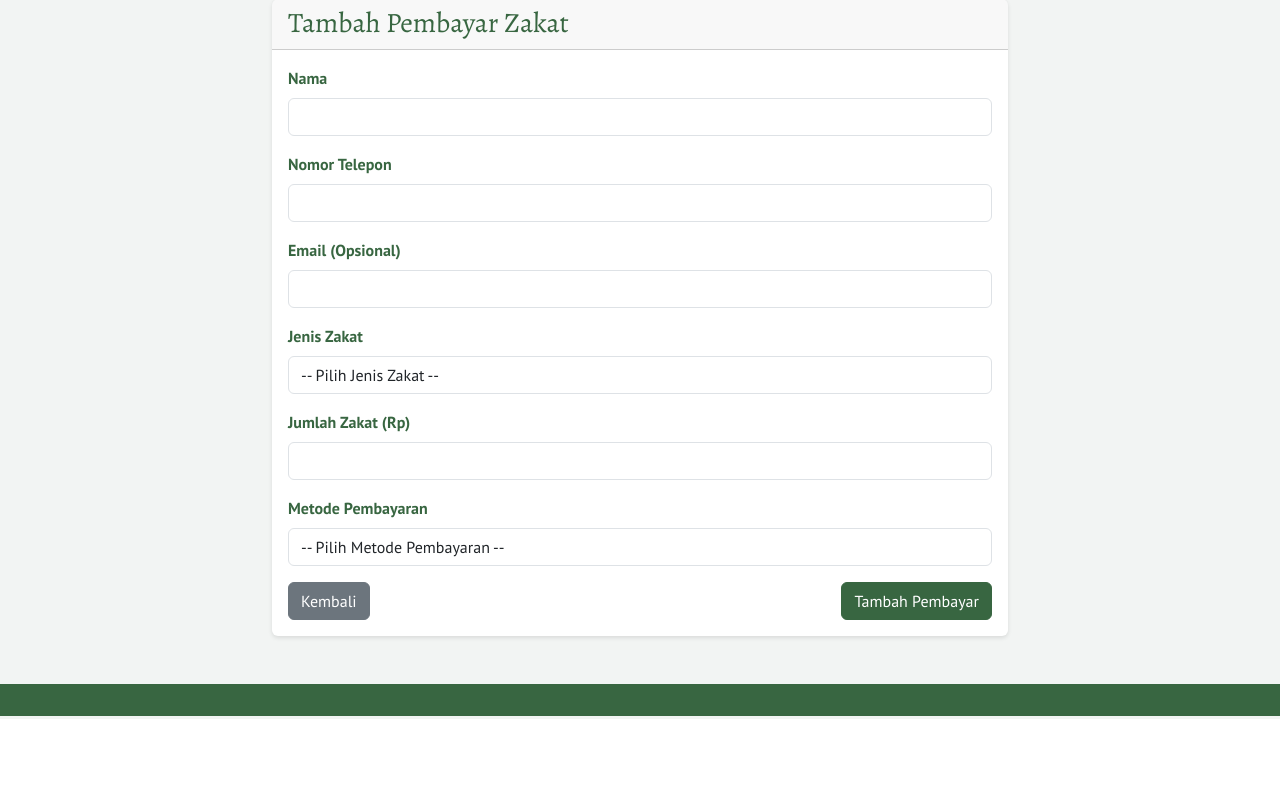
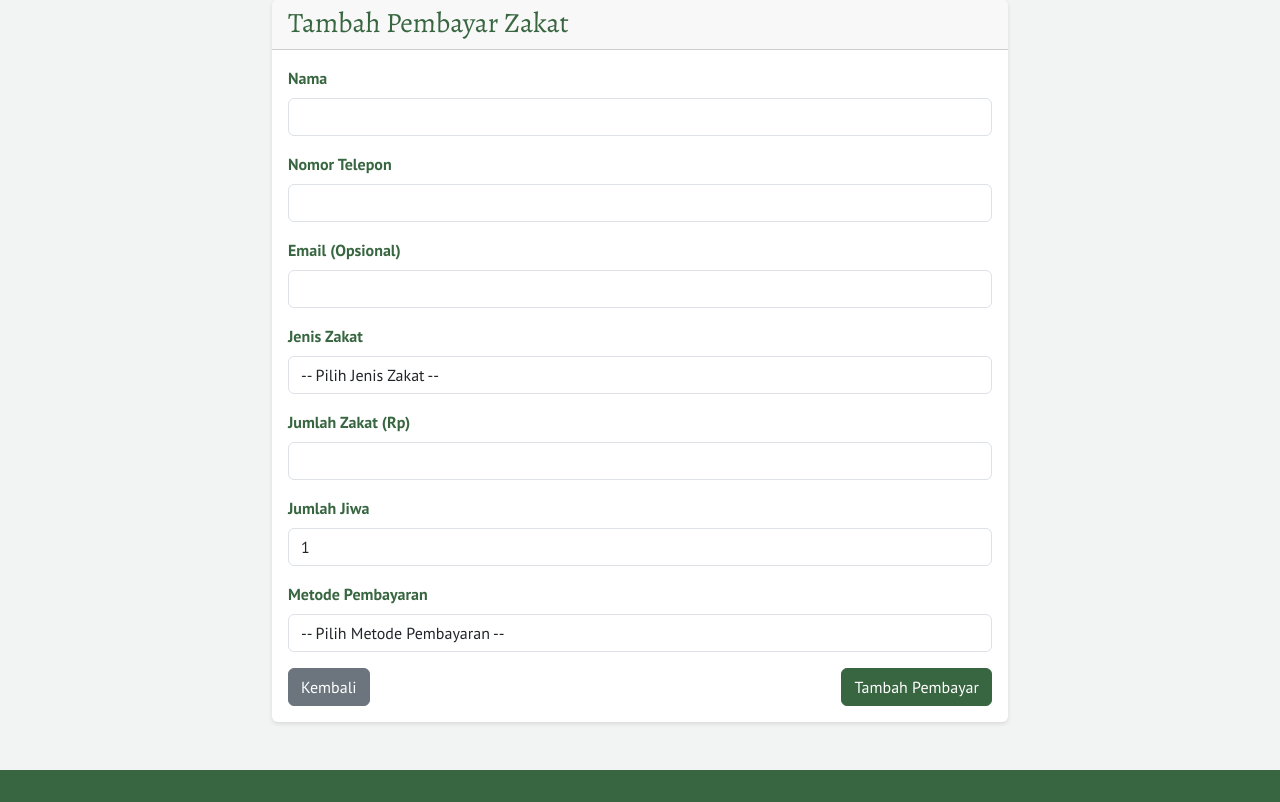
Before and after one commit to AdamJauhari/Website-zakat, a Flask app: page /tambah in a window 1280 px wide. Shown: the part 81-883 px from the top of the page. Before the commit the page ends 800 px from the top, so only its background shows below. Run offline with Flask 3, Linux system fonts and the light colour scheme.

Commit message:
Jumlah Jiwa

```diff
--- a/app.py
+++ b/app.py
@@ -55,6 +55,7 @@ class PembayarZakat(db.Model):
     email = db.Column(db.String(100))
     jenis_zakat = db.Column(db.String(50), nullable=False)
     jumlah_zakat = db.Column(db.Float, nullable=False)
+    jumlah_jiwa = db.Column(db.Integer, nullable=False, default=1)
     metode_pembayaran = db.Column(db.String(50), nullable=False, default='Tunai')
     tanggal_ditambahkan = db.Column(db.DateTime, default=datetime.utcnow)
 
@@ -102,6 +103,7 @@ def tambah_pembayar():
                 email=request.form['email'],
                 jenis_zakat=request.form['jenis_zakat'],
                 jumlah_zakat=float(request.form['jumlah_zakat']),
+                jumlah_jiwa=int(request.form['jumlah_jiwa']),
                 metode_pembayaran=request.form['metode_pembayaran']
             )
             db.session.add(pembayar)
@@ -122,6 +124,7 @@ def ubah_pembayar(id):
             pembayar.email = request.form['email']
             pembayar.jenis_zakat = request.form['jenis_zakat']
             pembayar.jumlah_zakat = float(request.form['jumlah_zakat'])
+            pembayar.jumlah_jiwa = int(request.form['jumlah_jiwa'])
             pembayar.metode_pembayaran = request.form['metode_pembayaran']
             db.session.commit()
             flash('Data pembayar berhasil diperbarui!', 'success')
--- a/templates/form.html
+++ b/templates/form.html
@@ -25,7 +25,9 @@
                         <label for="nomor_telepon" class="form-label">Nomor Telepon</label>
                         <input type="tel" class="form-control" id="nomor_telepon" name="nomor_telepon"
                                value="{{ pembayar.nomor_telepon if pembayar else '' }}"
-                               required minlength="10" maxlength="15" pattern="[0-9]+">
+                               required minlength="10" maxlength="15" pattern="[0-9]+"
+                               oninput="this.value = this.value.replace(/[^0-9]/g, '')"
+                               onkeypress="return event.charCode >= 48 && event.charCode <= 57">
                         <div class="invalid-feedback">
                             Nomor telepon harus diisi (10-15 digit angka).
                         </div>
@@ -65,6 +67,16 @@
                     </div>
 
                     <div class="mb-3">
+                        <label for="jumlah_jiwa" class="form-label">Jumlah Jiwa</label>
+                        <input type="number" class="form-control" id="jumlah_jiwa" name="jumlah_jiwa"
+                               value="{{ pembayar.jumlah_jiwa if pembayar else '1' }}"
+                               required min="1" step="1">
+                        <div class="invalid-feedback">
+                            Jumlah jiwa harus diisi (minimal 1).
+                        </div>
+                    </div>
+
+                    <div class="mb-3">
                         <label for="metode_pembayaran" class="form-label">Metode Pembayaran</label>
                         <select class="form-control" id="metode_pembayaran" name="metode_pembayaran" required>
                             <option value="">-- Pilih Metode Pembayaran --</option>
--- a/templates/index.html
+++ b/templates/index.html
@@ -37,6 +37,7 @@
                 <th>Email</th>
                 <th>Jenis Zakat</th>
                 <th>Jumlah Zakat</th>
+                <th>Jumlah Jiwa</th>
                 <th>Metode Pembayaran</th>
                 <th>Tanggal Ditambahkan</th>
                 <th>Aksi</th>
@@ -50,6 +51,7 @@
                 <td>{{ p.email or '-' }}</td>
                 <td>{{ p.jenis_zakat }}</td>
                 <td>Rp {{ "{:,.2f}".format(p.jumlah_zakat) }}</td>
+                <td>{{ p.jumlah_jiwa }}</td>
                 <td>{{ p.metode_pembayaran }}</td>
                 <td>{{ p.tanggal_ditambahkan.strftime('%d/%m/%Y') }}</td>
                 <td>
```
Also changed, not shown: instance/zakat.db.
